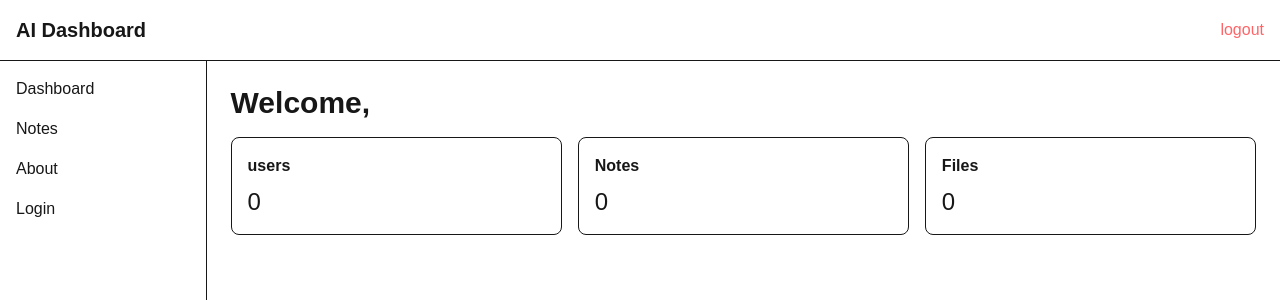
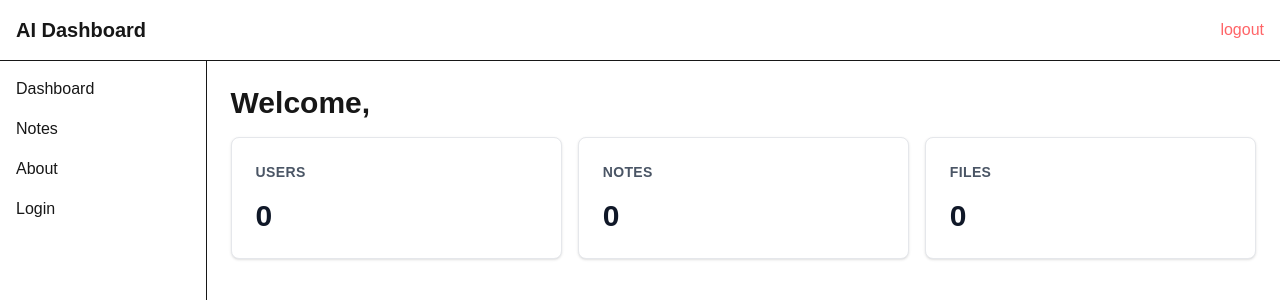
Before and after one commit to karanmahilang9073/ai-dashboard, a Next.js app: page / in a window 1280 px wide. Shown: the top 300 px of the page. Built offline with nearby package versions, Linux system fonts and the light colour scheme; no server answers; the database is empty.

Commit message:
card ui improved

```diff
--- a/components/Card.tsx
+++ b/components/Card.tsx
@@ -6,9 +6,9 @@ type CardProps = {
 
 export default function Card({title, value} : CardProps) {
   return (
-    <div className="border rounded-lg p-4">
-        <h2 className="font-bold">{title}</h2>
-        <p className="text-2xl mt-2">{value}</p>
+    <div className="border border-gray-200 rounded-lg p-6 bg-white shadow-sm hover:shadow-md hover:border-blue-300 transition-all duration-200">
+        <h2 className="font-bold text-gray-600 text-sm uppercase tracking-wide">{title}</h2>
+        <p className="text-3xl font-bold mt-4 text-gray-900">{value}</p>
     </div>
   )
 }
--- a/components/Sidebar.tsx
+++ b/components/Sidebar.tsx
@@ -5,7 +5,7 @@ export default function Sidebar() {
     <aside className="w-60 h-screen border-r p-4">
       <ul className="space-y-4">
         <li>
-          <Link href='/about'>Dashboard</Link>
+          <Link href='/'>Dashboard</Link>
         </li>
         <li>
           <Link href='/notes'>Notes</Link>
```
